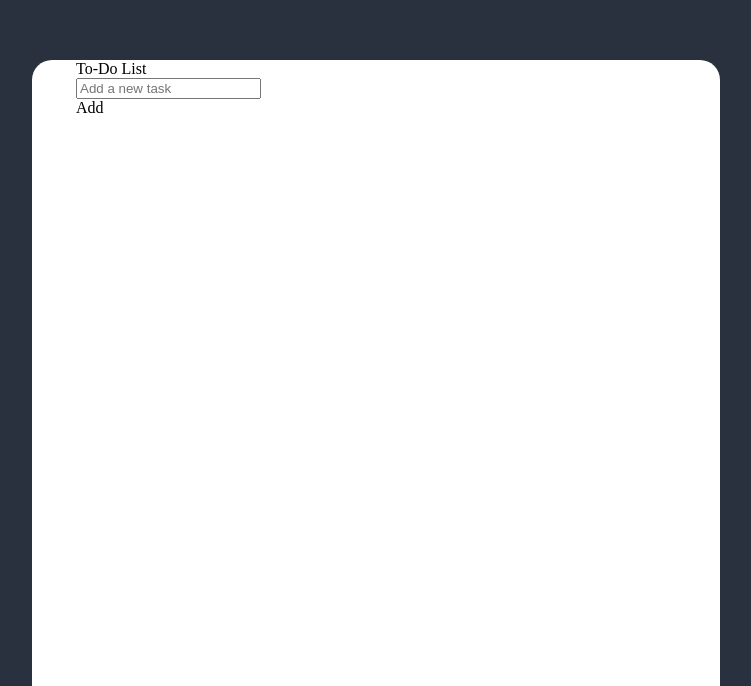
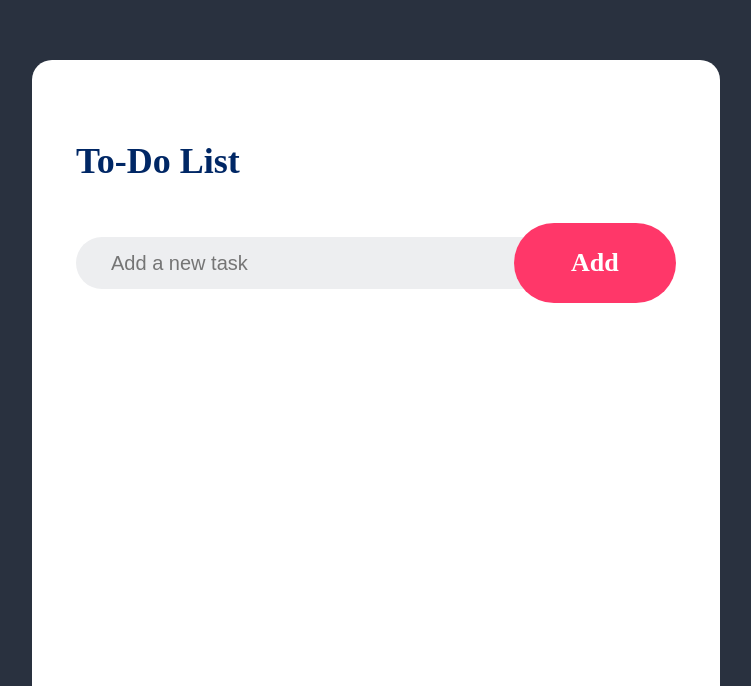
Before and after one commit to stevebiczyk/first-vite-project, a React (Vite) app: page / in a window 1280 px wide. Shown: the part 114-800 px from the top of the page, without its empty margins (264-1015 px from the left). Built offline with nearby package versions, Linux system fonts and the light colour scheme.

Commit message:
added css styling to todo-input and todo-add-btn

```diff
--- a/src/Components/CSS/Todo.css
+++ b/src/Components/CSS/Todo.css
@@ -11,3 +11,43 @@
   padding-bottom: 30px;
   margin-bottom: 100px;
 }
+
+.todo-header {
+  margin-top: 84px;
+  color: #002765;
+  font-size: 36px;
+  font-weight: 600;
+  line-height: 34px;
+}
+
+.todo-add {
+  display: flex;
+  justify-content: center;
+  align-items: center;
+  margin-top: 45px;
+}
+.todo-input {
+  width: 576px;
+  height: 50px;
+  border-radius: 50px;
+  border: none;
+  outline: none;
+  background: #edeef0;
+  padding-left: 35px;
+  font-size: 20px;
+}
+
+.todo-add-btn {
+  border-radius: 50px;
+  background: #ff3769;
+  width: 187px;
+  height: 80px;
+  display: flex;
+  justify-content: center;
+  align-items: center;
+  margin-left: -100px;
+  color: #fff;
+  font-size: 26px;
+  font-weight: 600;
+  cursor: pointer;
+}
```
